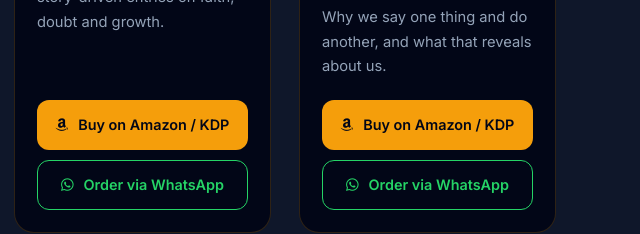
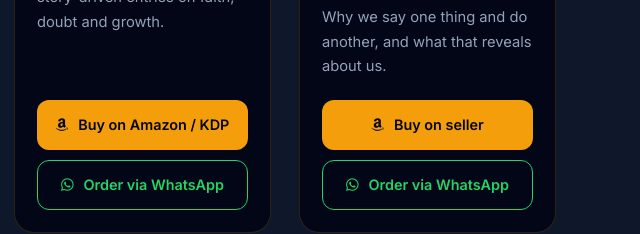
Before and after one commit to saintstech255/johnmgonjabooks, a plain HTML site: page index.html in a window 1280 px wide. Shown: the part 1503-1737 px from the top of the page, 640-1280 px from the left. Drawn offline with nearby package versions, Linux system fonts and the light colour scheme; a web font is replaced by a local one.

Commit message:
Update index.html

```diff
--- a/index.html
+++ b/index.html
@@ -98,7 +98,7 @@
           <h3>Inside the Human Mind: A Study in Contradiction</h3>
           <p>Why we say one thing and do another, and what that reveals about us.</p>
           <div class="actions">
-            <a class="btn btn-amz" href="https://www.amazon.com/" target="_blank" rel="noopener"><i class="fa-brands fa-amazon"></i> Buy on Amazon / KDP</a>
+            <a class="btn btn-amz" href="https://selar.com/r499hl4740/" target="_blank" rel="noopener"><i class="fa-brands fa-amazon"></i> Buy on seller</a>
             <a class="btn btn-wa" data-wa href="#" target="_blank" rel="noopener"><i class="fa-brands fa-whatsapp"></i> Order via WhatsApp</a>
           </div>
         </article>
```
